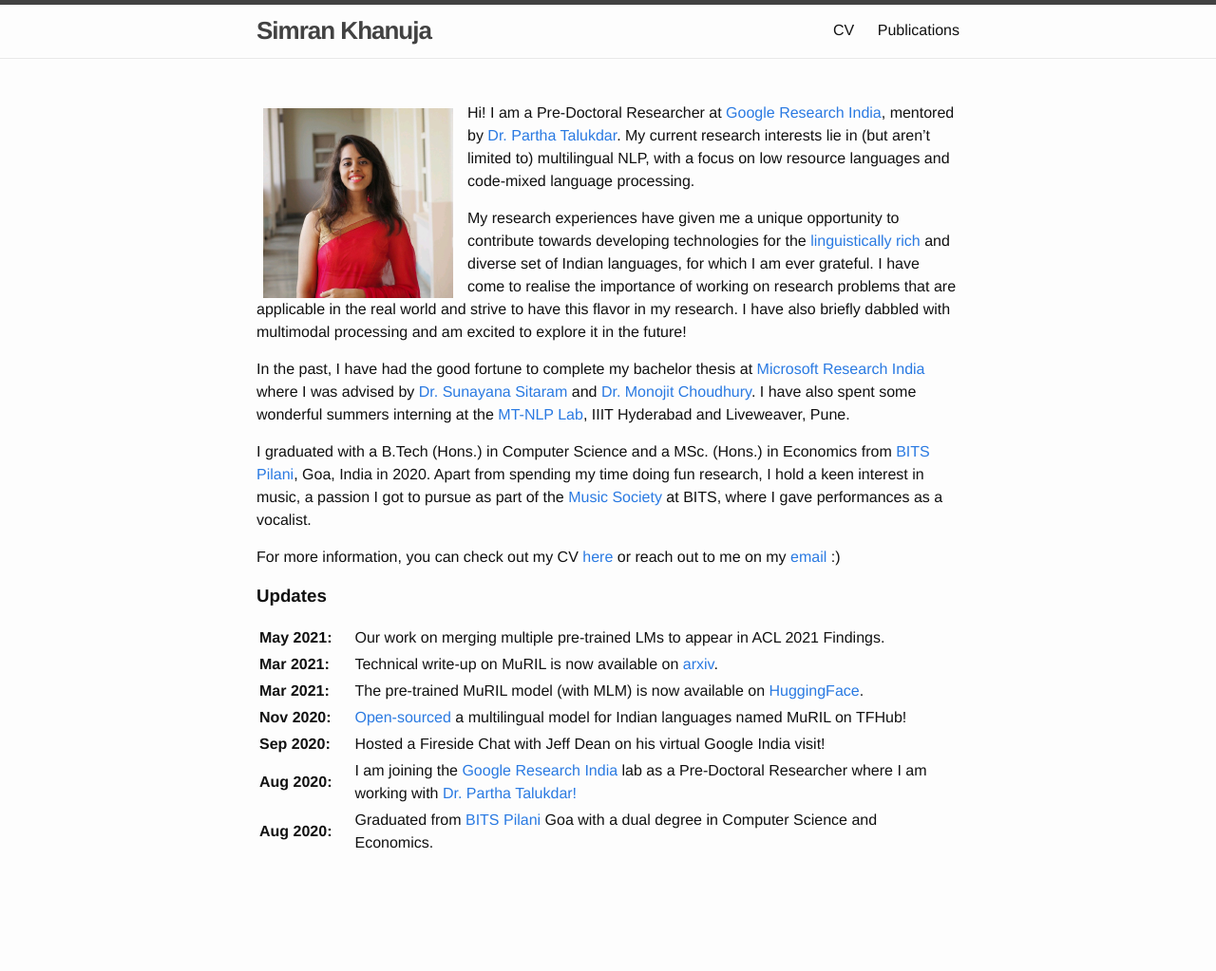
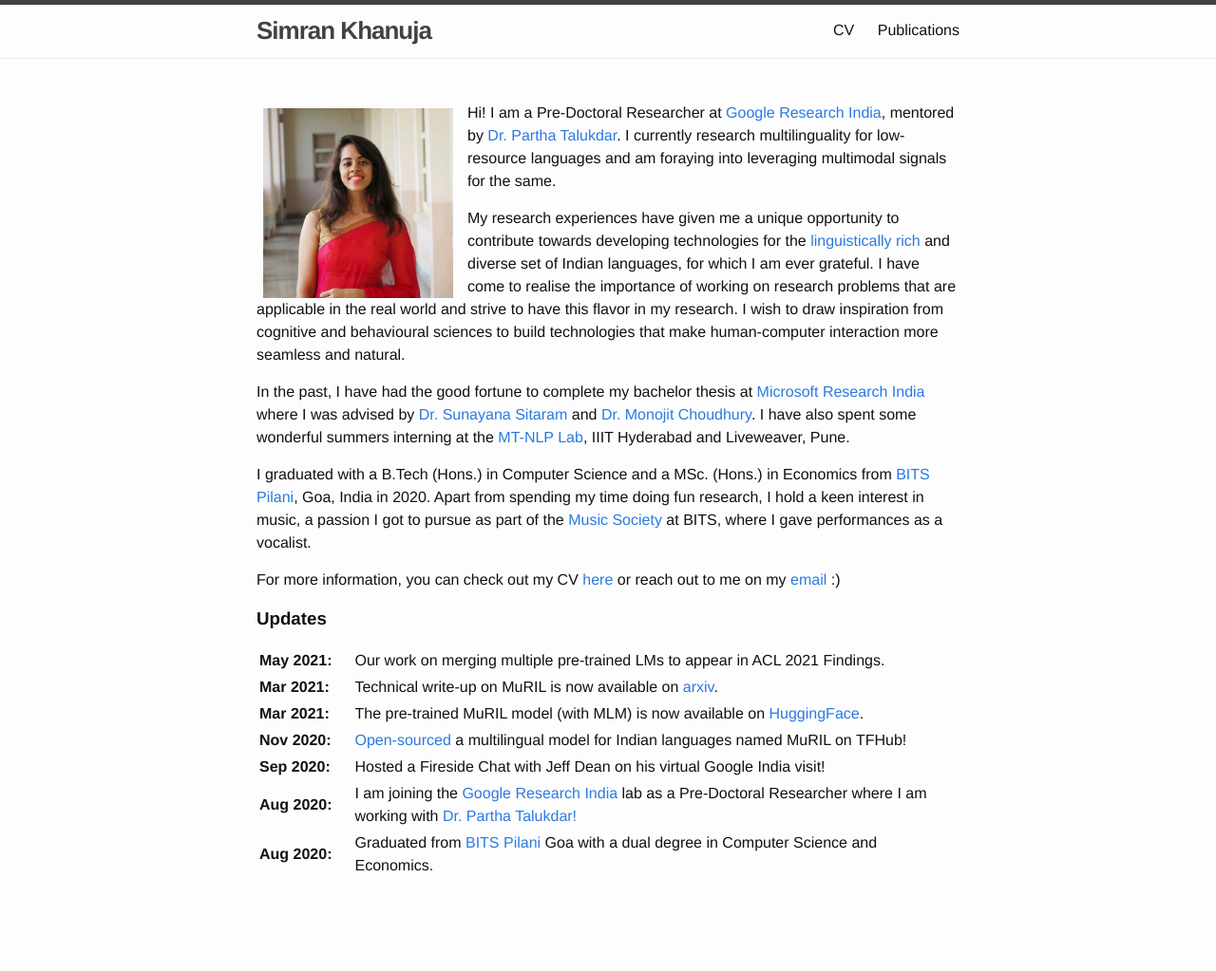
Before and after one commit to simran-khanuja/simran-khanuja.github-deprecated.io, a Jekyll site: the page built from index.md, in a window 1280 px wide. Shown: the whole page at 95% size. Built offline with Jekyll 4.4.1, drawn with Linux system fonts in a browser that asks for light colours; before the commit the page ends 999 px from its top, so only the background shows below that.

Commit message:
updated desc

```diff
--- a/index.md
+++ b/index.md
@@ -10,9 +10,9 @@ layout: default
 
 <img style="float: left;margin-right: 15px;margin-top: 7px; margin-left: 7px;height: 200px;border: 5" src=" {{ site.url }}/assets/dp.jpeg">
 
-Hi! I am a Pre-Doctoral Researcher at [Google Research India](https://research.google/locations/india/), mentored by [Dr. Partha Talukdar](http://talukdar.net/). My current research interests lie in (but aren’t limited to) multilingual NLP, with a focus on low resource languages and code-mixed language processing.
+Hi! I am a Pre-Doctoral Researcher at [Google Research India](https://research.google/locations/india/), mentored by [Dr. Partha Talukdar](http://talukdar.net/). I currently research multilinguality for low-resource languages and am foraying into leveraging multimodal signals for the same.
 
-My research experiences have given me a unique opportunity to contribute towards developing technologies for the [linguistically rich](https://youtu.be/MpPJ4Rr-5SQ) and diverse set of Indian languages, for which I am ever grateful. I have come to realise the importance of working on research problems that are applicable in the real world and strive to have this flavor in my research. I have also briefly dabbled with multimodal processing and am excited to explore it in the future!
+My research experiences have given me a unique opportunity to contribute towards developing technologies for the [linguistically rich](https://youtu.be/MpPJ4Rr-5SQ) and diverse set of Indian languages, for which I am ever grateful. I have come to realise the importance of working on research problems that are applicable in the real world and strive to have this flavor in my research. I wish to draw inspiration from cognitive and behavioural sciences to build technologies that make human-computer interaction more seamless and natural.
 
 In the past, I have had the good fortune to complete my bachelor thesis at [Microsoft Research India](https://www.microsoft.com/en-us/research/lab/microsoft-research-india/) where I was advised by [Dr. Sunayana Sitaram](https://www.microsoft.com/en-us/research/people/susitara/) and [Dr. Monojit Choudhury](https://www.microsoft.com/en-us/research/people/monojitc/). I have also spent some wonderful summers interning at the [MT-NLP Lab](https://ltrc.iiit.ac.in/), IIIT Hyderabad and Liveweaver, Pune.
 
```
